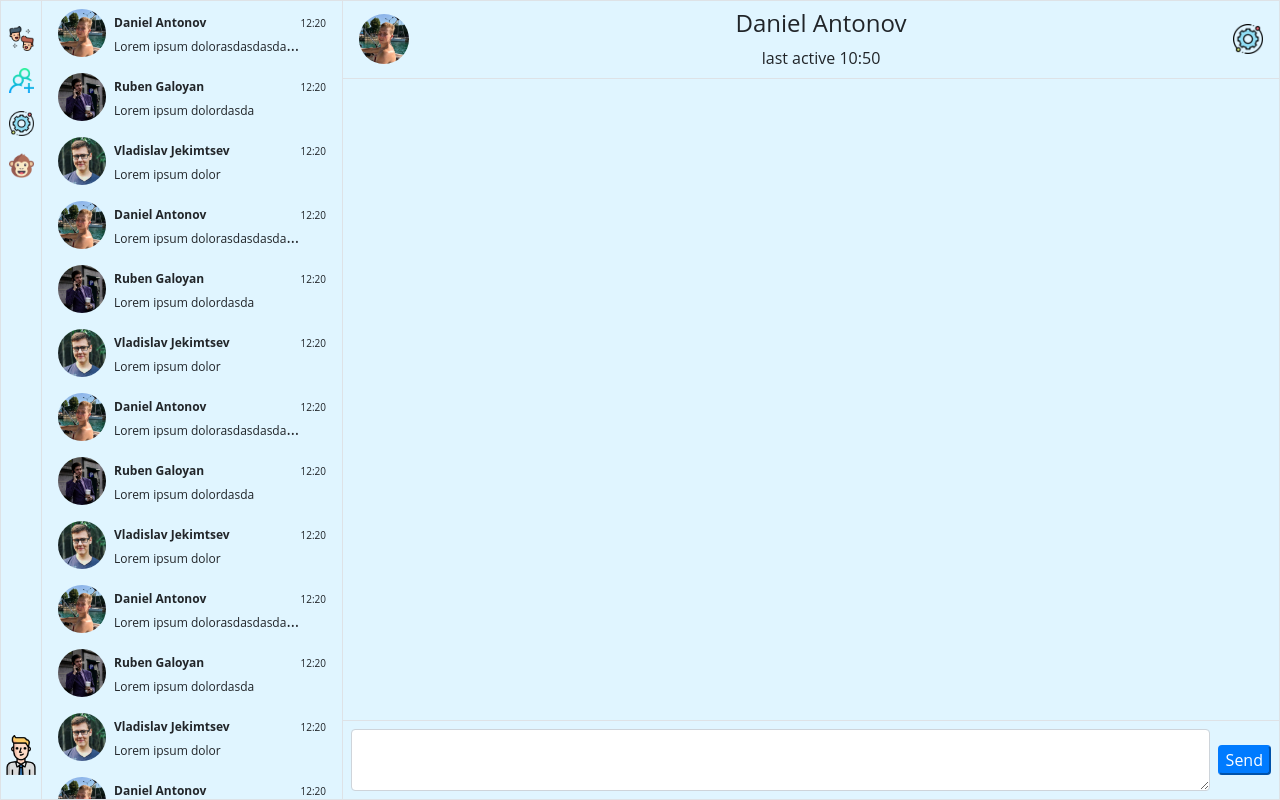
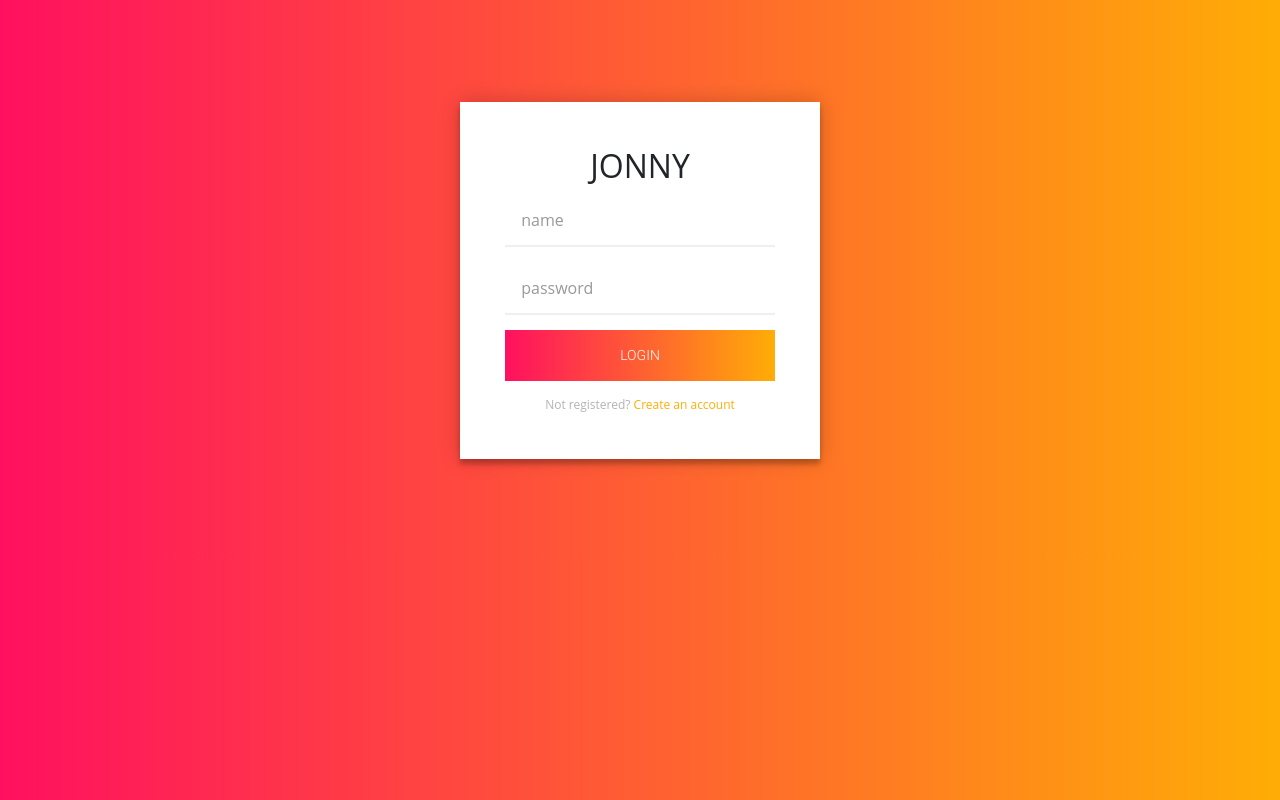
Before and after one commit to Reckner/jonny_client, a React (Create React App) app: page / in a window 1280 px wide. Built offline with nearby package versions, Linux system fonts and the light colour scheme; a web font is replaced by a local one.

Commit message:
private router

```diff
--- a/src/App.tsx
+++ b/src/App.tsx
@@ -1,9 +1,10 @@
 import React from 'react';
+import { BrowserRouter as Router, Route, Switch } from 'react-router-dom';
 
-import { Chat } from './components';
+import { Chat, Hero, PrivateRoute } from './components';
 
 const App: React.FC = () => {
-    return <Chat />;
+    return <Hero />;
 };
 
 export default App;
--- a/src/components/ChatArea/ChatArea.tsx
+++ b/src/components/ChatArea/ChatArea.tsx
@@ -33,7 +33,7 @@ const ChatArea: React.FC = () => {
             <div className="d-flex flex-fill"></div>
             <div className="d-flex justify-content-between align-items-center border-top p-2">
                 <div className="input-group mr-2">
-                    <textarea className="form-control rounded"></textarea>
+                    <input className="form-control rounded"></input>
                 </div>
                 <button className="btn-primary rounded" type="button">
                     Send
--- /dev/null
+++ b/src/components/PrivateRouter/PrivateRouter.tsx
@@ -0,0 +1,8 @@
+import React from 'react';
+import { Redirect } from 'react-router-dom';
+
+const PrivateRoute = (props) => {
+    return <>{props.auth ? props.children : <Redirect to={'/'} />}</>;
+};
+
+export default PrivateRoute;
--- a/src/components/index.ts
+++ b/src/components/index.ts
@@ -4,3 +4,4 @@ export { default as ChatElement } from './ChatElement/ChatElement';
 export { default as ChatList } from './ChatList/ChatList';
 export { default as Hero } from './Hero/Hero';
 export { default as QuickLinks } from './QuickLinks/QuickLinks';
+export { default as PrivateRoute } from './PrivateRouter/PrivateRouter';
```
